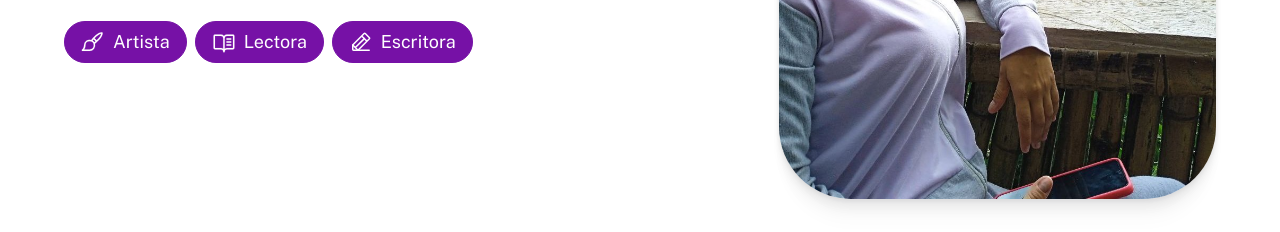
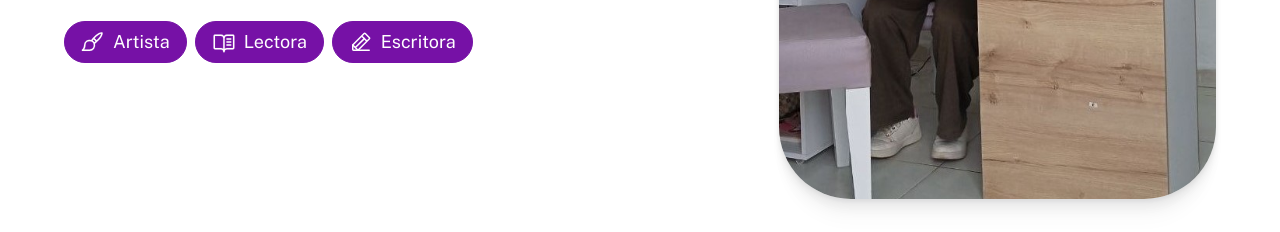
Before and after one commit to JOVANNYAC/lila-nails, an Astro site: page / in a window 1280 px wide. Shown: the part 568-800 px from the top of the page. Built offline with nearby package versions, Linux system fonts and the light colour scheme; Astro itself is replaced by a stand-in of ours.

Commit message:
-se cambia foto de portada

```diff
--- a/src/pages/index.astro
+++ b/src/pages/index.astro
@@ -45,7 +45,7 @@ const projects = (await getCollection('work'))
 					alt="Jeanine White smiling in a red plaid shirt and tortoise shell glasses"
 					width="480"
 					height="620"
-					src="/assets/jaz-paisaje.jpg"
+					src="/assets/jaz-2.jpg"
 				/>
 			</header>
 
```
Also changed, not shown: public/assets/jaz-1.jpg (added), public/assets/jaz-2.jpg (added), public/assets/photo5103014785598991172.jpg (added), public/assets/uñas-6.jpg (added).
